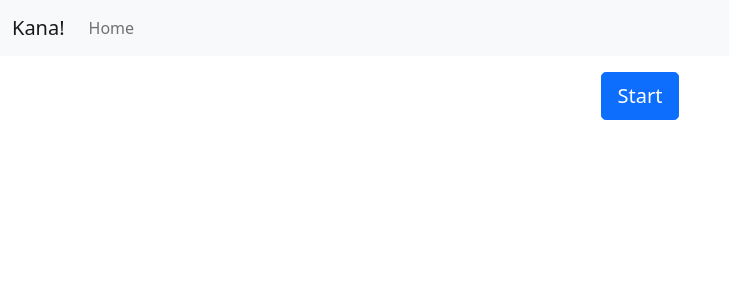
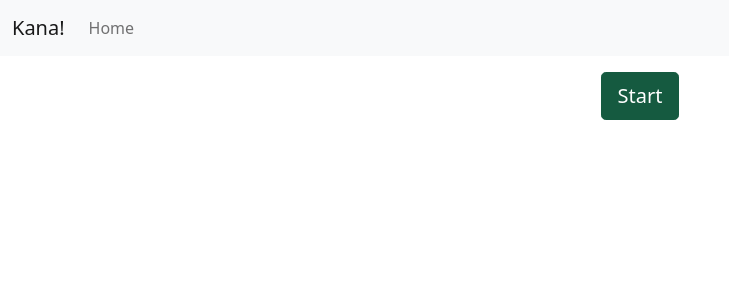
Before and after one commit to meronz/kana-pwa, a Vue app: page / in a window 1280 px wide. Shown: the top 300 px of the page, without its empty margins (0-729 px from the left). Built offline with nearby package versions, Linux system fonts and the light colour scheme.

Commit message:
Custom bootstrap theme support.

```diff
--- a/package.json
+++ b/package.json
@@ -12,6 +12,8 @@
     "bootstrap": "^5.0.0-beta2",
     "core-js": "^3.6.5",
     "register-service-worker": "^1.7.1",
+    "sass": "^1.32.8",
+    "sass-loader": "^10.1.1",
     "vue": "^2.6.11",
     "vue-i18n": "^8.23.0",
     "vue-router": "^3.2.0",
--- a/src/App.vue
+++ b/src/App.vue
@@ -31,8 +31,10 @@
   </div>
 </template>
 
-<style>
+<style lang="scss">
+@import "./css/theme.scss";
+
 #nav a.router-link-exact-active {
-  color: #42b983;
+  color: $primary;
 }
 </style>
--- /dev/null
+++ b/src/css/theme.scss
@@ -0,0 +1,3 @@
+$primary: #155A40;
+
+@import "node_modules/bootstrap/scss/bootstrap";
--- a/src/main.js
+++ b/src/main.js
@@ -4,8 +4,6 @@ import "./registerServiceWorker";
 import router from "./router";
 import store from "./store";
 import i18n from "./i18n";
-
-import "bootstrap/dist/css/bootstrap.min.css";
 
 Vue.config.productionTip = false;
 
```
Also changed, not shown: 1 other file (tests, documents, lock files or other folders).
